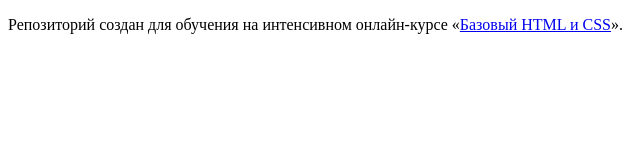
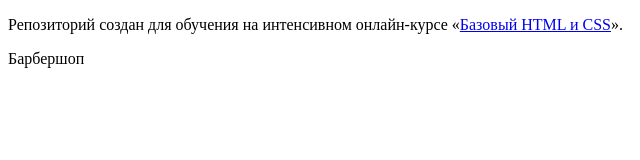
Before and after one commit to An4a1803/386237-barbershop, a plain HTML site: page index.html in a window 1280 px wide. Shown: the full height of the page, 0-640 px from the left. Drawn offline with Linux system fonts and the light colour scheme.

Commit message:
Добавила абзац
Барбершоп

```diff
--- a/index.html
+++ b/index.html
@@ -7,6 +7,7 @@
   <body>
 
     <p>Репозиторий создан для обучения на интенсивном онлайн‑курсе «<a href="https://htmlacademy.ru/intensive/htmlcss">Базовый HTML и CSS</a>».</p>
+    <p>Барбершоп</p>
 
   </body>
 </html>
```
